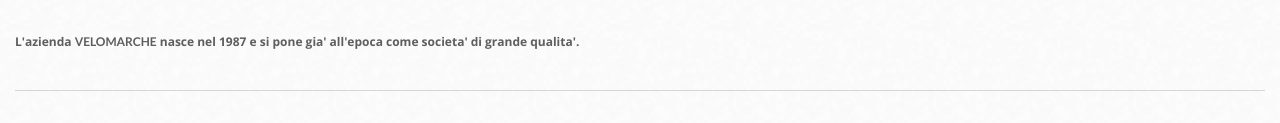
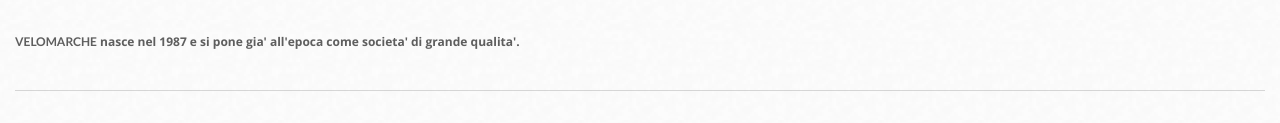
Before and after one commit to lineacomputers/velomarche, a plain HTML site: page index.html in a window 1280 px wide. Shown: the part 1180-1303 px from the top of the page. Drawn offline with nearby package versions, Linux system fonts and the light colour scheme; a script that the page names is missing; files whose address does not match are found by name.

Commit message:
7.0
versione finale

```diff
--- a/config.xml
+++ b/config.xml
@@ -6,10 +6,10 @@
 
 
 
-<name>Velomarche</name>
+<name>velomarche</name>
 
 <description>
-Biciclette italia
+bici italiane
 </description>
 
 <author href="http://www.lineanet.it" email="info@station.it">
--- a/index.html
+++ b/index.html
@@ -114,7 +114,7 @@
 <br>
 
 
-           <h6>L'azienda <a href="chisiamo.html">VELOMARCHE</a> nasce nel 1987 e si pone gia' all'epoca come societa' di grande qualita'.</h6>
+           <h6><a href="chisiamo.html">VELOMARCHE</a> nasce nel 1987 e si pone gia' all'epoca come societa' di grande qualita'.</h6>
            <p>&nbsp;</p>
 
 
```
